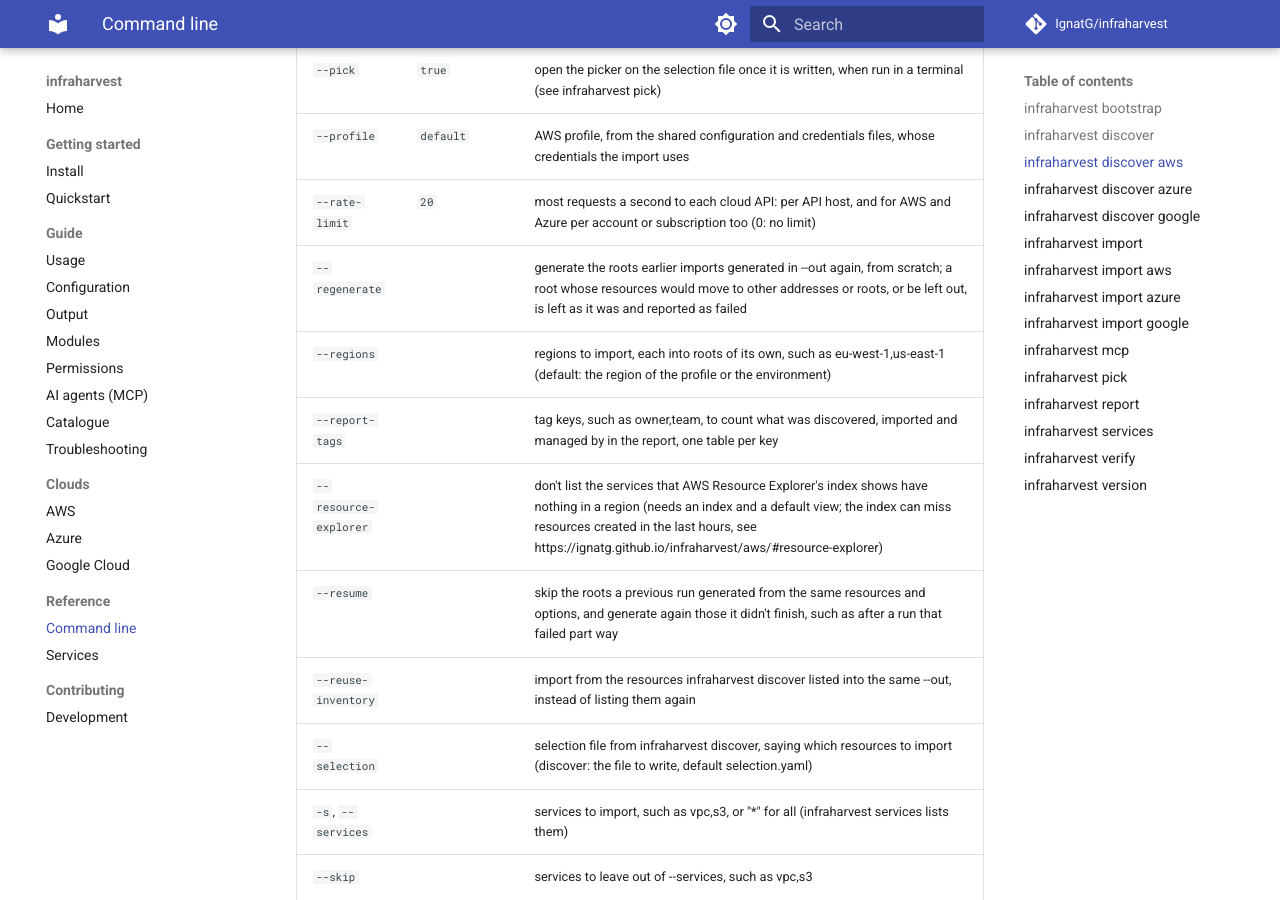
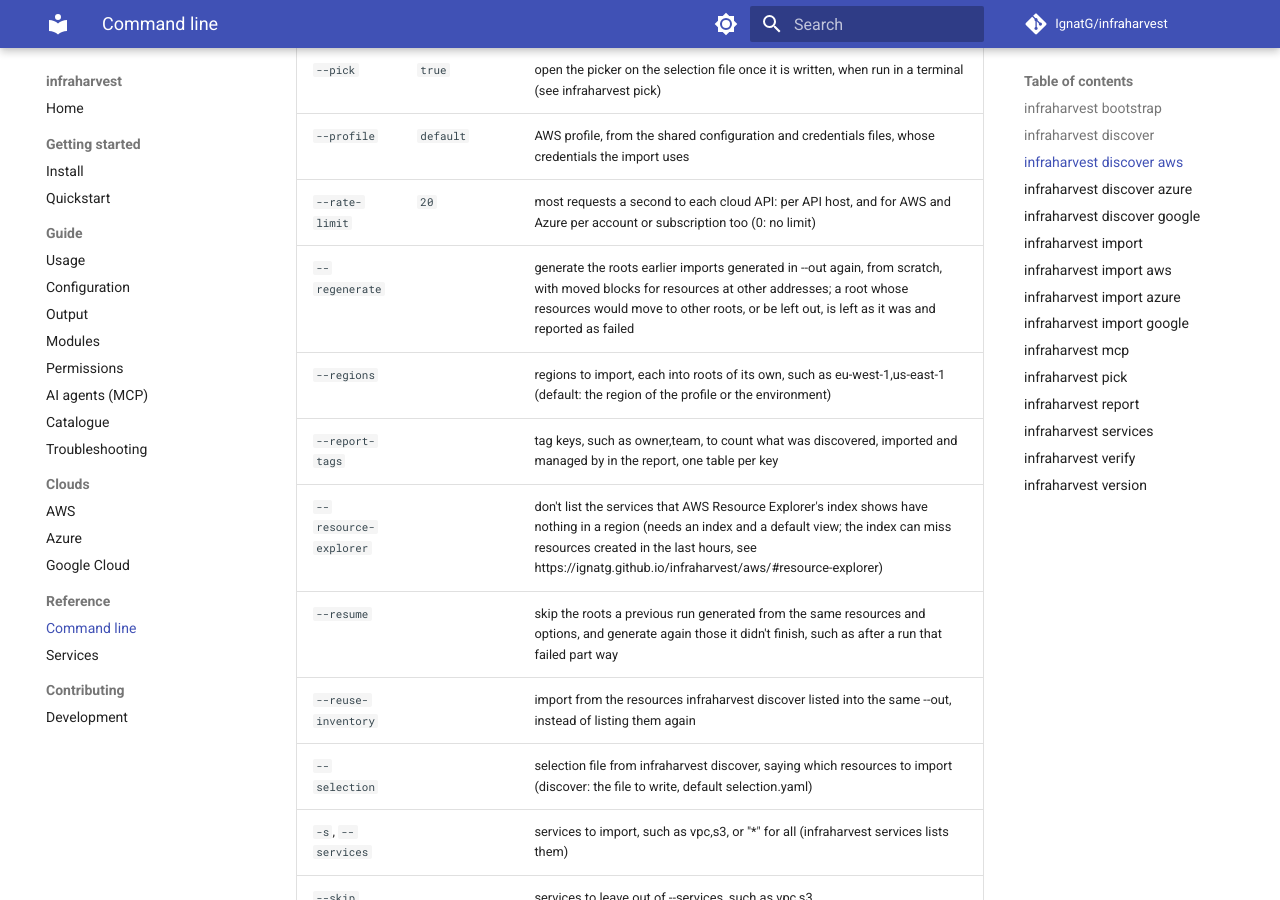
Before and after one commit to IgnatG/infraharvest, an MkDocs documentation site: the page built from docs/reference/cli.md, in a window 1280 px wide and 900 px high, scrolled down 2966 px. Built offline with MkDocs 1.6.1 and Material for MkDocs 9.7.7, drawn with Linux system fonts in a browser that asks for light colours; comment, search, counter and statistics services are not loaded; some of the changed text lies outside the part shown.

Commit message:
docs: regenerate the CLI reference for --regenerate's moved blocks

```diff
--- a/docs/reference/cli.md
+++ b/docs/reference/cli.md
@@ -65,7 +65,7 @@ infraharvest discover aws
 | `--pick` | `true` | open the picker on the selection file once it is written, when run in a terminal (see infraharvest pick) |
 | `--profile` | `default` | AWS profile, from the shared configuration and credentials files, whose credentials the import uses |
 | `--rate-limit` | `20` | most requests a second to each cloud API: per API host, and for AWS and Azure per account or subscription too (0: no limit) |
-| `--regenerate` |  | generate the roots earlier imports generated in --out again, from scratch; a root whose resources would move to other addresses or roots, or be left out, is left as it was and reported as failed |
+| `--regenerate` |  | generate the roots earlier imports generated in --out again, from scratch, with moved blocks for resources at other addresses; a root whose resources would move to other roots, or be left out, is left as it was and reported as failed |
 | `--regions` |  | regions to import, each into roots of its own, such as eu-west-1,us-east-1 (default: the region of the profile or the environment) |
 | `--report-tags` |  | tag keys, such as owner,team, to count what was discovered, imported and managed by in the report, one table per key |
 | `--resource-explorer` |  | don't list the services that AWS Resource Explorer's index shows have nothing in a region (needs an index and a default view; the index can miss resources created in the last hours, see https://ignatg.github.io/infraharvest/aws/#resource-explorer) |
@@ -111,7 +111,7 @@ infraharvest discover azure
 | `--parallel` | `1` | how many subscriptions of --subscriptions or --management-group to import at once, in all; each runs its own Terraform, so memory use grows with it |
 | `--pick` | `true` | open the picker on the selection file once it is written, when run in a terminal (see infraharvest pick) |
 | `--rate-limit` | `20` | most requests a second to each cloud API: per API host, and for AWS and Azure per account or subscription too (0: no limit) |
-| `--regenerate` |  | generate the roots earlier imports generated in --out again, from scratch; a root whose resources would move to other addresses or roots, or be left out, is left as it was and reported as failed |
+| `--regenerate` |  | generate the roots earlier imports generated in --out again, from scratch, with moved blocks for resources at other addresses; a root whose resources would move to other roots, or be left out, is left as it was and reported as failed |
 | `--report-tags` |  | tag keys, such as owner,team, to count what was discovered, imported and managed by in the report, one table per key |
 | `-g`, `--resource-group` |  | resource group to import (default: the whole subscription) |
 | `--resume` |  | skip the roots a previous run generated from the same resources and options, and generate again those it didn't finish, such as after a run that failed part way |
@@ -160,7 +160,7 @@ infraharvest discover google
 | `--pick` | `true` | open the picker on the selection file once it is written, when run in a terminal (see infraharvest pick) |
 | `--projects` |  | projects to import |
 | `--rate-limit` | `20` | most requests a second to each cloud API: per API host, and for AWS and Azure per account or subscription too (0: no limit) |
-| `--regenerate` |  | generate the roots earlier imports generated in --out again, from scratch; a root whose resources would move to other addresses or roots, or be left out, is left as it was and reported as failed |
+| `--regenerate` |  | generate the roots earlier imports generated in --out again, from scratch, with moved blocks for resources at other addresses; a root whose resources would move to other roots, or be left out, is left as it was and reported as failed |
 | `--regions` | `[global]` | regions to import, each into roots of its own, such as global,europe-west1; global holds the resources that belong to no region |
 | `--report-tags` |  | tag keys, such as owner,team, to count what was discovered, imported and managed by in the report, one table per key |
 | `--resume` |  | skip the roots a previous run generated from the same resources and options, and generate again those it didn't finish, such as after a run that failed part way |
@@ -219,7 +219,7 @@ infraharvest import aws
 | `--parallel` | `1` | how many accounts of --accounts or --organization and regions of --regions to import at once, in all; each runs its own Terraform, so memory use grows with it |
 | `--profile` | `default` | AWS profile, from the shared configuration and credentials files, whose credentials the import uses |
 | `--rate-limit` | `20` | most requests a second to each cloud API: per API host, and for AWS and Azure per account or subscription too (0: no limit) |
-| `--regenerate` |  | generate the roots earlier imports generated in --out again, from scratch; a root whose resources would move to other addresses or roots, or be left out, is left as it was and reported as failed |
+| `--regenerate` |  | generate the roots earlier imports generated in --out again, from scratch, with moved blocks for resources at other addresses; a root whose resources would move to other roots, or be left out, is left as it was and reported as failed |
 | `--regions` |  | regions to import, each into roots of its own, such as eu-west-1,us-east-1 (default: the region of the profile or the environment) |
 | `--report-tags` |  | tag keys, such as owner,team, to count what was discovered, imported and managed by in the report, one table per key |
 | `--resource-explorer` |  | don't list the services that AWS Resource Explorer's index shows have nothing in a region (needs an index and a default view; the index can miss resources created in the last hours, see https://ignatg.github.io/infraharvest/aws/#resource-explorer) |
@@ -264,7 +264,7 @@ infraharvest import azure
 | `-o`, `--out` | `infraharvest-out` | directory to write the generated roots and the report to |
 | `--parallel` | `1` | how many subscriptions of --subscriptions or --management-group to import at once, in all; each runs its own Terraform, so memory use grows with it |
 | `--rate-limit` | `20` | most requests a second to each cloud API: per API host, and for AWS and Azure per account or subscription too (0: no limit) |
-| `--regenerate` |  | generate the roots earlier imports generated in --out again, from scratch; a root whose resources would move to other addresses or roots, or be left out, is left as it was and reported as failed |
+| `--regenerate` |  | generate the roots earlier imports generated in --out again, from scratch, with moved blocks for resources at other addresses; a root whose resources would move to other roots, or be left out, is left as it was and reported as failed |
 | `--report-tags` |  | tag keys, such as owner,team, to count what was discovered, imported and managed by in the report, one table per key |
 | `-g`, `--resource-group` |  | resource group to import (default: the whole subscription) |
 | `--resume` |  | skip the roots a previous run generated from the same resources and options, and generate again those it didn't finish, such as after a run that failed part way |
@@ -312,7 +312,7 @@ infraharvest import google
 | `--parallel` | `1` | how many projects of --projects, --organization or --folders and regions of --regions to import at once, in all; each runs its own Terraform, so memory use grows with it |
 | `--projects` |  | projects to import |
 | `--rate-limit` | `20` | most requests a second to each cloud API: per API host, and for AWS and Azure per account or subscription too (0: no limit) |
-| `--regenerate` |  | generate the roots earlier imports generated in --out again, from scratch; a root whose resources would move to other addresses or roots, or be left out, is left as it was and reported as failed |
+| `--regenerate` |  | generate the roots earlier imports generated in --out again, from scratch, with moved blocks for resources at other addresses; a root whose resources would move to other roots, or be left out, is left as it was and reported as failed |
 | `--regions` | `[global]` | regions to import, each into roots of its own, such as global,europe-west1; global holds the resources that belong to no region |
 | `--report-tags` |  | tag keys, such as owner,team, to count what was discovered, imported and managed by in the report, one table per key |
 | `--resume` |  | skip the roots a previous run generated from the same resources and options, and generate again those it didn't finish, such as after a run that failed part way |
```
